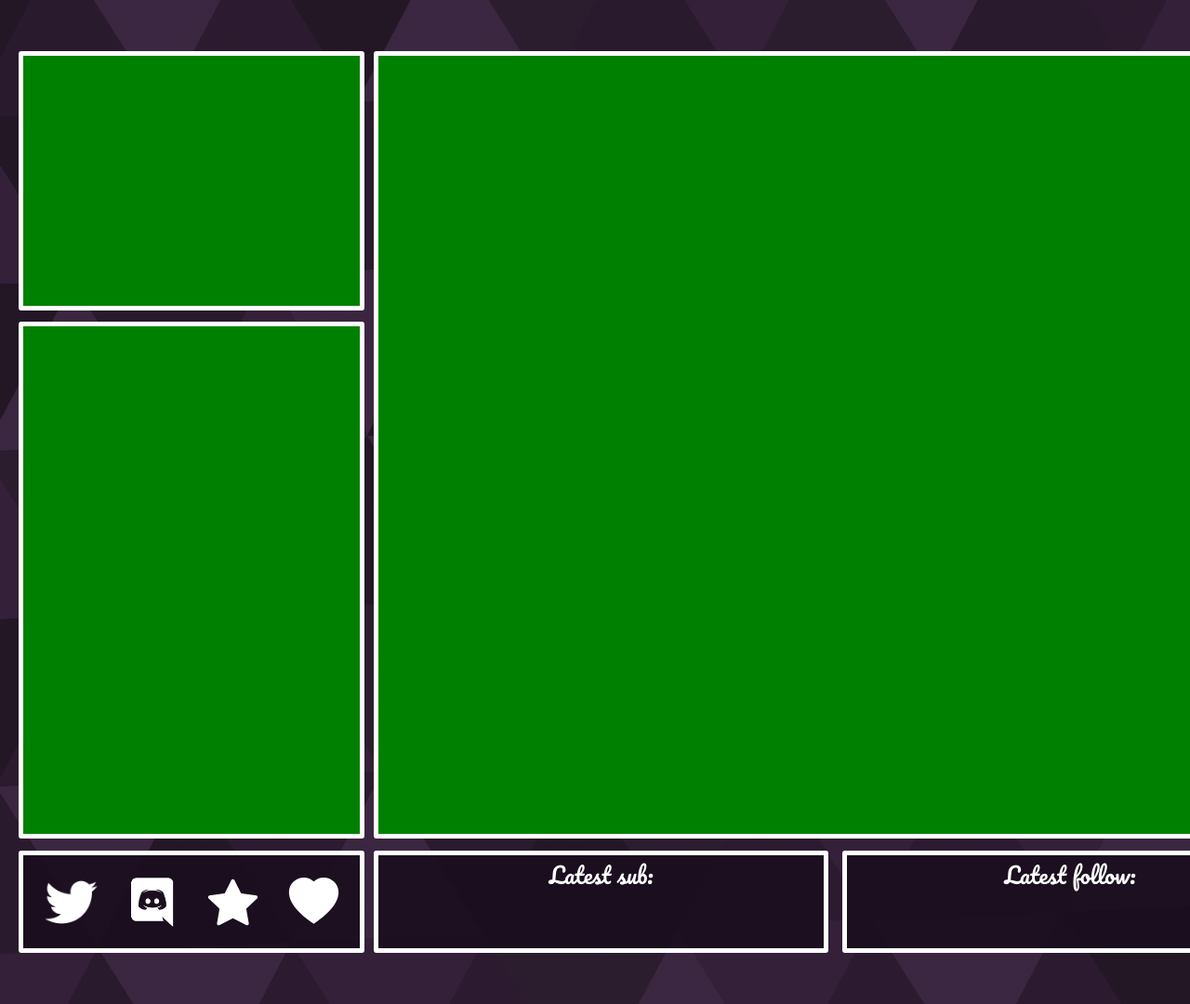
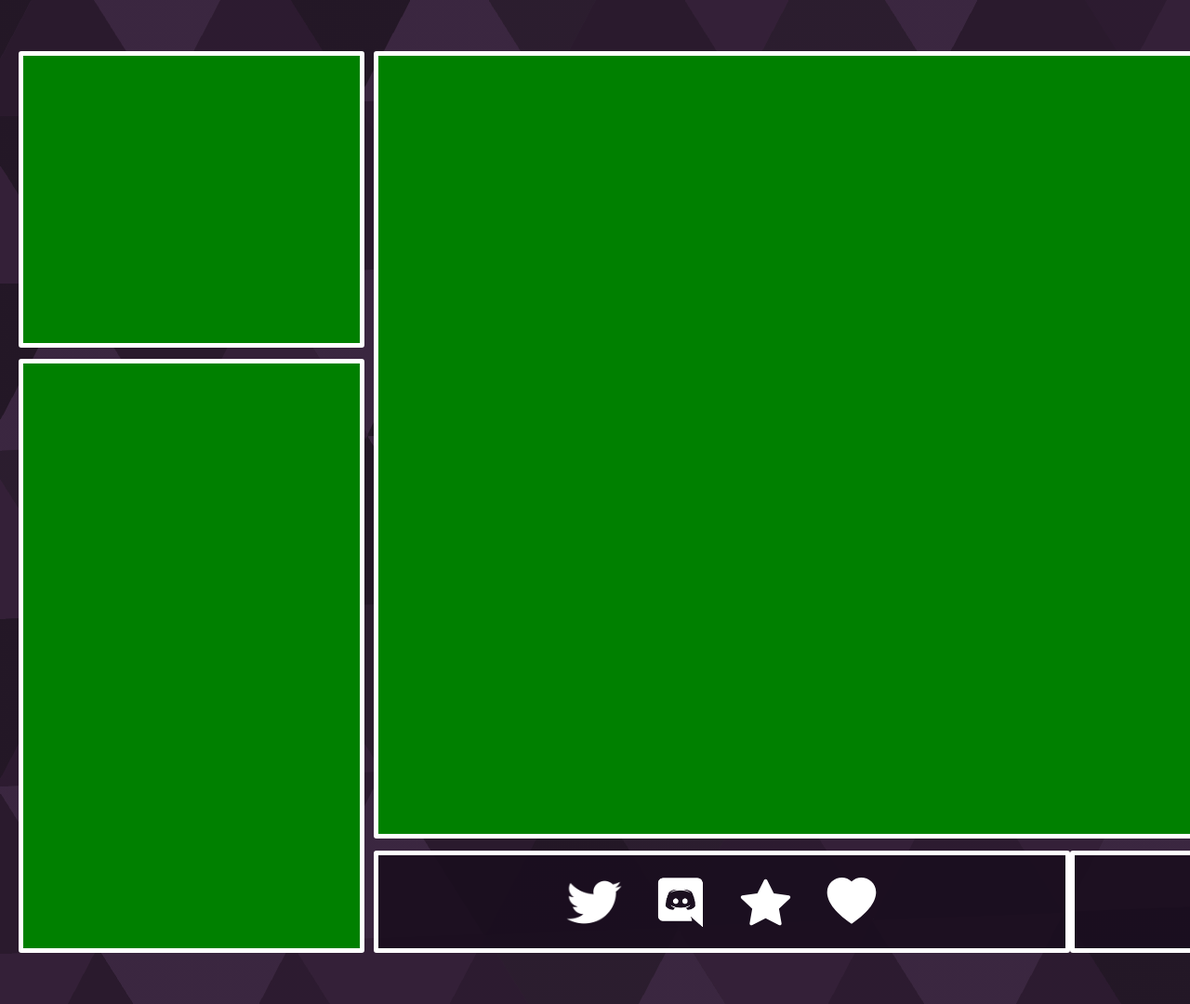
Before and after one commit to calamarcat/overlayprjct, a website: page overlays/main.html in a window 1280 px wide. Shown: the top 1080 px of the page at 93% size. Drawn offline with Linux system fonts and the light colour scheme.

Commit message:
yt overlays

```diff
--- a/index.js
+++ b/index.js
@@ -4,6 +4,7 @@ const port = 3000
 var path = require('path');
 
 app.use(express.static('overlays'));
+
 app.get('/', function(req, res) {
   res.sendFile(path.join(__dirname + '/index.html'));
 });
--- a/overlays/css/main.css
+++ b/overlays/css/main.css
@@ -52,9 +52,13 @@ div#wrapper, aside {
   flex-direction: column;
 }
 
-section#vid, aside {
+section#vid {
   height: 847px;
   /* 720 x 1280 scaled + 10 for borders */
+}
+
+aside {
+  height: 970px;
 }
 
 aside, footer div#socials-wrapper {
@@ -88,11 +92,17 @@ aside div#chat {
   height: 65%;
 }
 
-main {
+/* main {
   align-items: center;
+} */
+
+section#vid {
+  height: 1000px;
+  display: flex;
+  flex-direction: column;
 }
 
-section#vid div {
+section#vid div#screen {
   height: 837px;
   background-color: green;
   width: 1488px;
@@ -100,7 +110,13 @@ section#vid div {
   border-radius: 3px;
 }
 
-footer div#socials-wrapper {
+section#vid footer {
+  /* width: 1488px; */
+  height: 110px;
+  margin-top: 13px;
+}
+
+section#vid footer div#socials-wrapper {
   border: 5px solid white;
   border-radius: 3px;
   background-color: rgba(26, 14, 31, 0.9);
@@ -108,14 +124,15 @@ footer div#socials-wrapper {
   box-sizing: border-box;
   display: flex;
   justify-content: center;
+  width: 50%;
 }
 
-footer div#labels-wrapper {
-  width: 1498px;
+section#vid footer div#labels-wrapper {
+  width: 50%;
 }
 
-footer div#labels-wrapper div {
-  width: 32%;
+section#vid footer div#labels-wrapper div {
+  width: 100%;
   height: 100px;
   border: 5px solid white;
   border-radius: 3px;
--- a/overlays/css/socials.css
+++ b/overlays/css/socials.css
@@ -63,7 +63,7 @@
   flex-wrap: no-wrap;
   align-items: center;
   justify-content: space-around;
-  height: 100%;
+  /* height: 100%; */
 }
 
 #socials #socials-main-wrapper .socials-main-img,
@@ -78,7 +78,7 @@
 }
 
 #socials #socials-info-wrapper {
-  height: 100%;
+  /* height: 100%; */
   display: flex;
   justify-content: flex-start;
   align-items: center;
--- a/overlays/main.html
+++ b/overlays/main.html
@@ -30,10 +30,7 @@
 			</aside>
 
 			<section id="vid">
-				<div></div>
-			</section>
-		</main>
-
+				<div id="screen"></div>
 				<footer>
 					<div id="socials-wrapper">
 						<div id="socials"></div>
@@ -43,15 +40,14 @@
 							<p>Latest sub:</p>
 							<p>&nbsp;</p>
 						</div>
-				<div id="follow">
-					<p>Latest follow:</p>
-					<p>&nbsp;</p>
 					</div>
-				<div id="cheer">
-					<p>Latest cheer:</p>
-					<p>&nbsp;</p>
-				</div>
-			</div>
+				</footer>
+			</section>
+		</main>
+
+		<footer>
+
+
 		</footer>
 	</div>
 </body>
```
Also changed, not shown: overlays/banners/schedule.html (+4 -4 lines), overlays/images/bg.png (added). Lines whose indentation alone changed are shown as unchanged.
